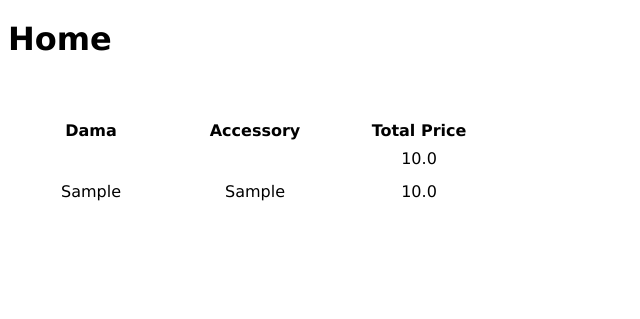
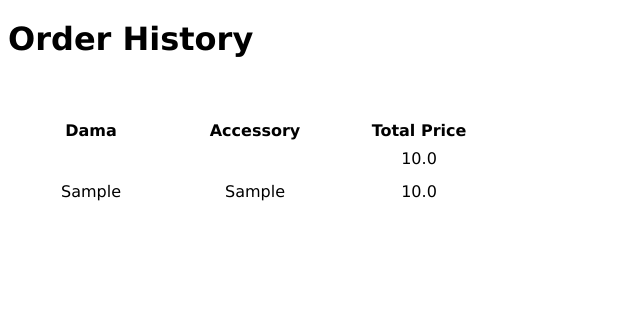
Before and after one commit to MariusCSaunders/Kendama-Order-History, a Flask app: page / in a window 1280 px wide. Shown: the part 481-800 px from the top of the page, without its empty margins (0-640 px from the left). Run offline with Flask 2, Linux system fonts and the light colour scheme; tables that the repository leaves empty hold one stand-in row (values such as "Sample post"); a database or web service that is not in the repository returns one stand-in record (values such as "Sample title"); data that the repository does not hold is empty.

Commit message:
MS: Updated home.html

```diff
--- a/service_1/application/templates/home.html
+++ b/service_1/application/templates/home.html
@@ -6,7 +6,7 @@
 {% extends 'layout.html' %}
 
 {% block title %}
-    <h1>Home</h1>
+    <h1>Order History</h1>
 {% endblock title %}
 {% block body %}
 
```
